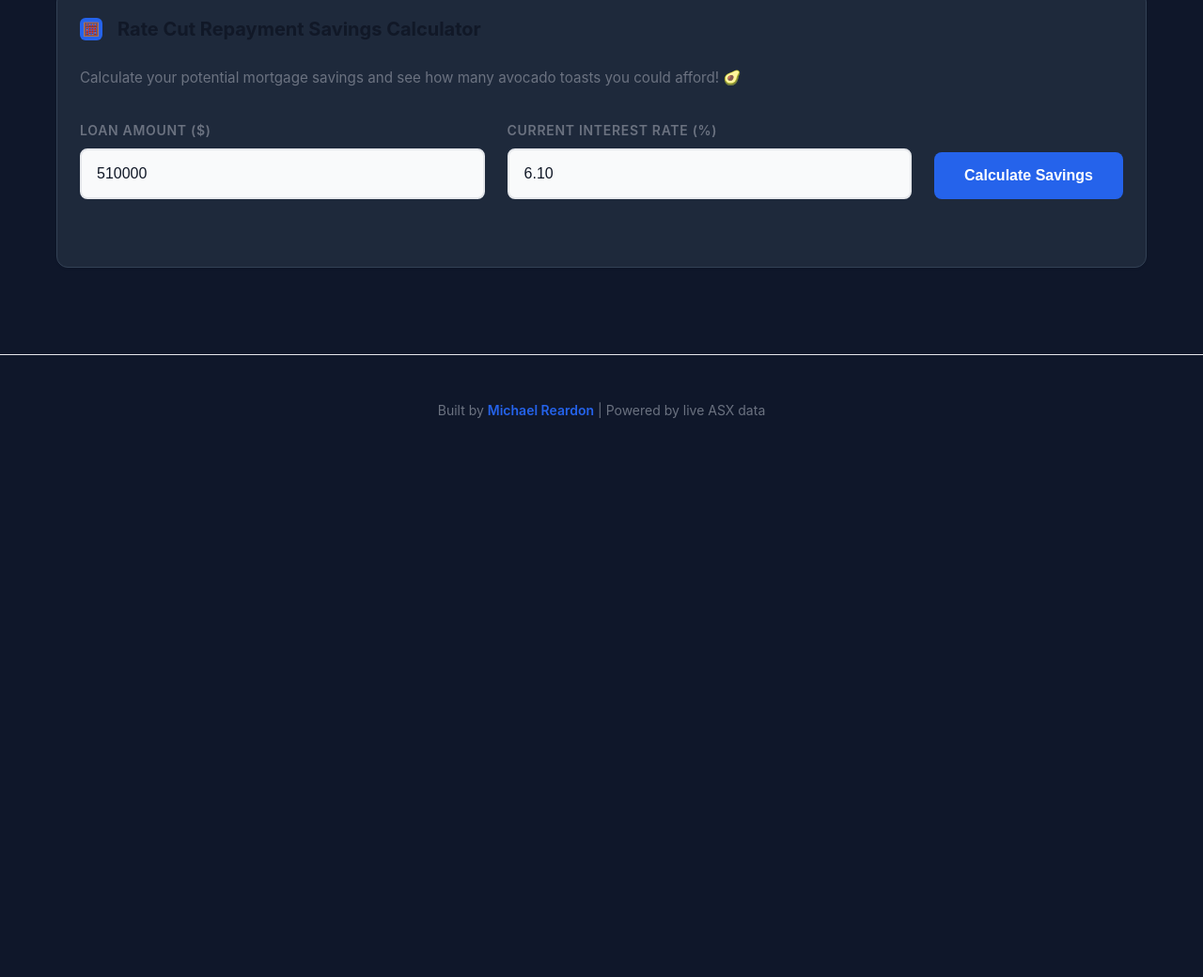
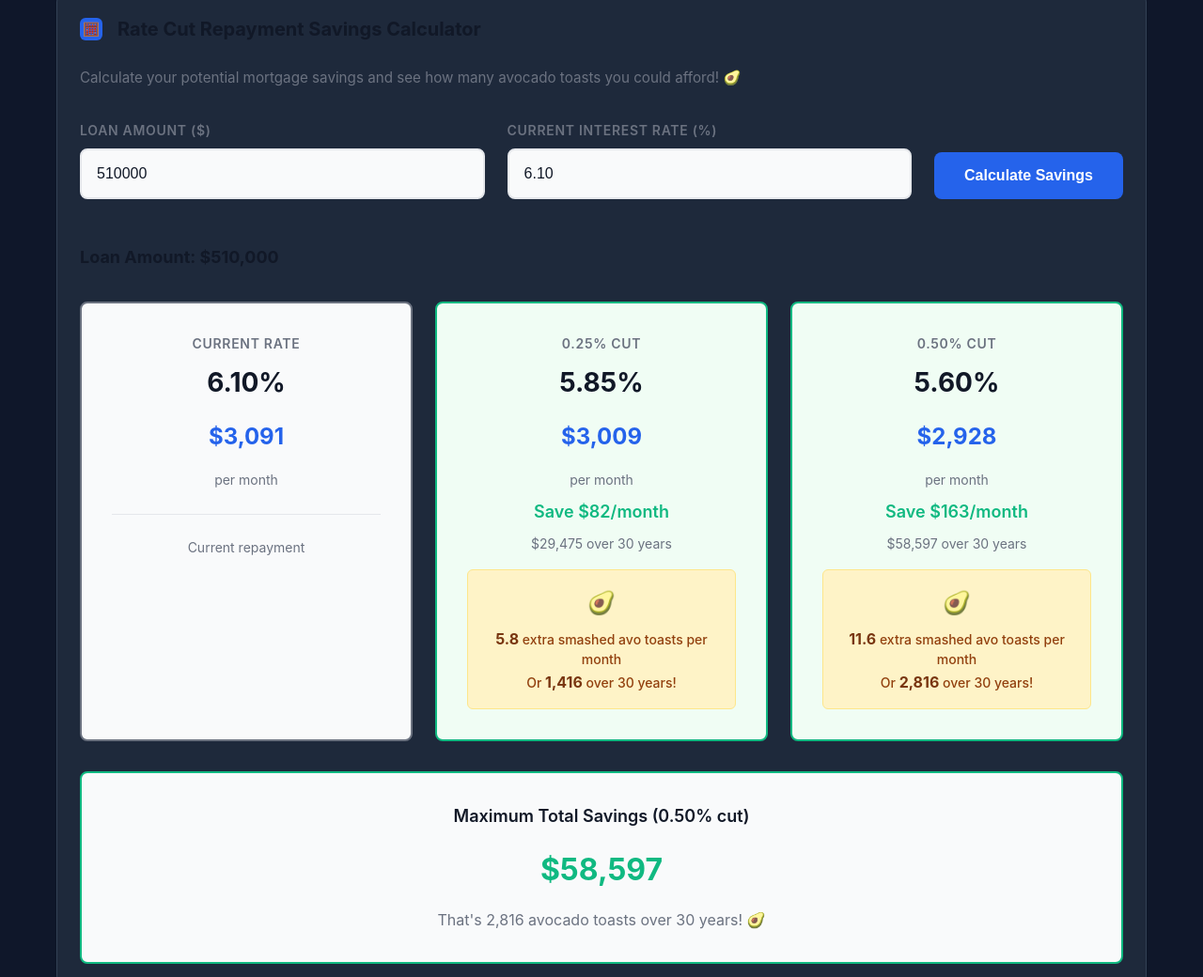
Before and after one commit to timeformoneyau/cashmoney, a website: page index.html in a window 1280 px wide. Shown: the part 1343-2383 px from the top of the page at 94% size. Before the commit the page ends 1839 px from the top, so only its background shows below. Drawn offline with nearby package versions, Linux system fonts and the light colour scheme; a script that the page names is missing.

Commit message:
Update index.html

```diff
--- a/index.html
+++ b/index.html
@@ -176,6 +176,7 @@
     <!-- Local Scripts -->
     <script src="js/countdown.js"></script>
     <script src="js/chart.js"></script>
+    <script src="js/calculator.js"></script>
     <script src="js/main.js"></script>
 </body>
 </html>
```
